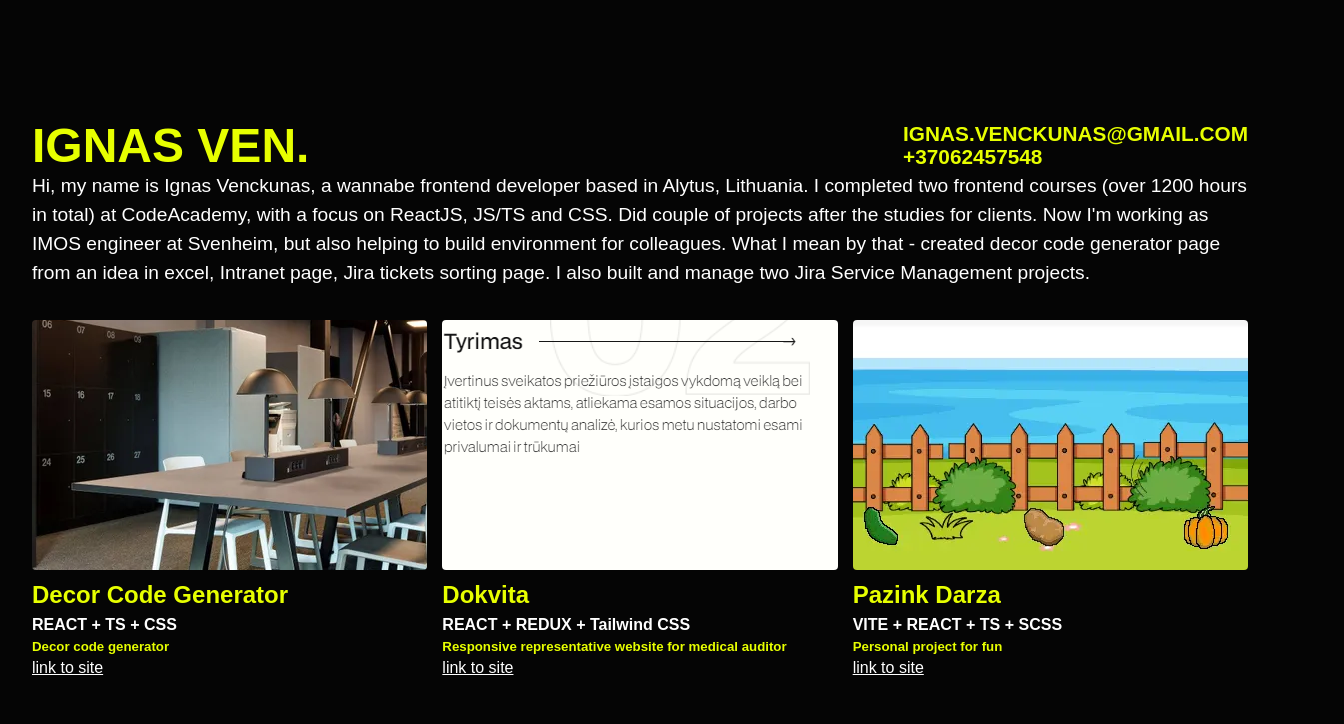
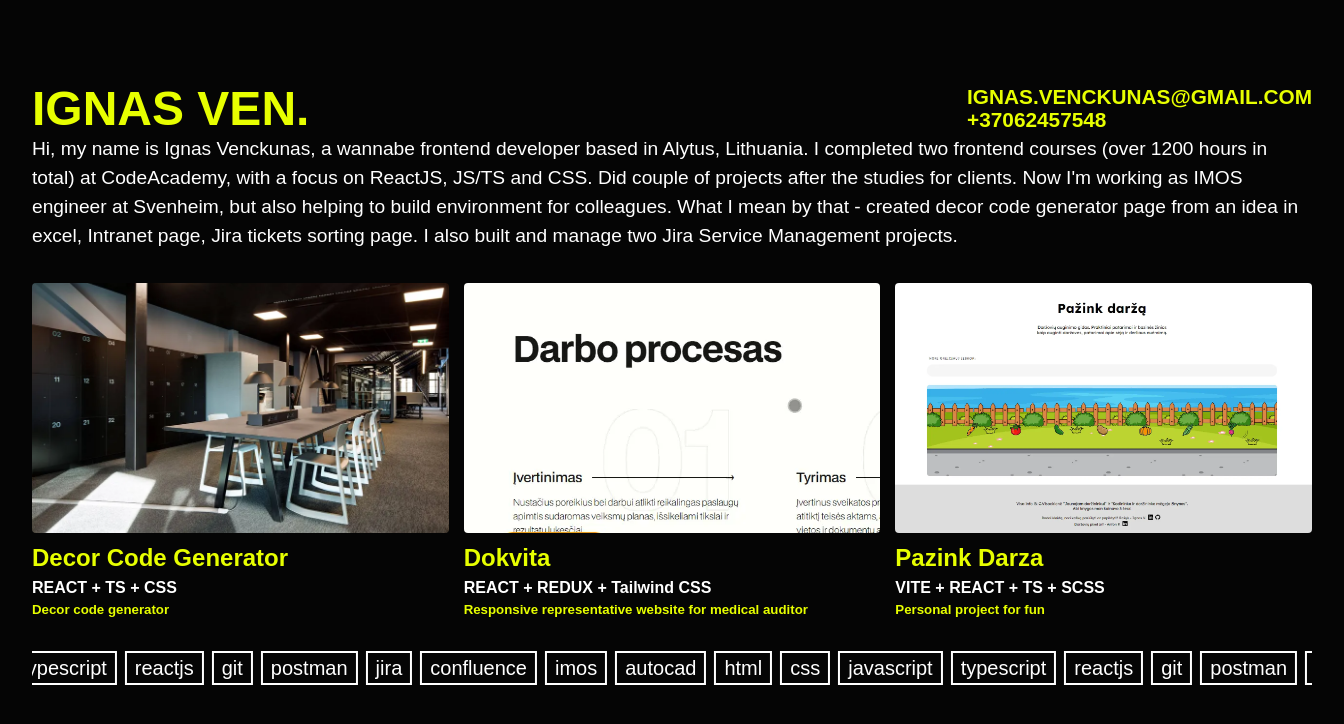
Before and after one commit to ignven/portfolio, a React (Vite) app: page / in a window 1280 px wide. Shown: the top 724 px of the page, 1344 px wide, since content can reach past the window. Built offline with nearby package versions, Linux system fonts and the light colour scheme.

Commit message:
skills section

```diff
--- a/src/App.tsx
+++ b/src/App.tsx
@@ -1,5 +1,6 @@
 import "./App.css";
 import Mid from "./components/Mid/Mid";
+import Skils from "./components/Skils/Skils";
 import Top from "./components/Top/Top";
 
 function App() {
@@ -7,6 +8,7 @@ function App() {
     <>
       <Top />
       <Mid />
+      <Skils />
     </>
   );
 }
--- a/src/components/Card/Card.tsx
+++ b/src/components/Card/Card.tsx
@@ -11,14 +11,11 @@ interface CardProps {
 function Card({ title, stack, description, image, link }: CardProps) {
   return (
     <div className="card__container">
-      <img src={image} alt={title} />
+      <img src={image} alt={title} onClick={() => window.open(link)} />
       <div className="card__title">
         <h2>{title}</h2>
         <h4>{stack}</h4>
         <h5>{description}</h5>
-        <a href={link} target="_blank">
-          link to site
-        </a>
       </div>
     </div>
   );
--- a/src/components/Mid/Mid.tsx
+++ b/src/components/Mid/Mid.tsx
@@ -24,7 +24,7 @@ const projectArray = [
     stack: "VITE + REACT + TS + SCSS",
     description: "Personal project for fun",
     image: pazinkdarza,
-    link: "https://pazinkdarza.vercel.app",
+    link: "https://pazinkdarza.lt",
   },
 ];
 
--- /dev/null
+++ b/src/components/Skils/Skils.tsx
@@ -0,0 +1,51 @@
+import "../styles.css";
+
+const skils = [
+  "html",
+  "css",
+  "javascript",
+  "typescript",
+  "reactjs",
+  "git",
+  "postman",
+  "jira",
+  "confluence",
+  "imos",
+  "autocad",
+  "html",
+  "css",
+  "javascript",
+  "typescript",
+  "reactjs",
+  "git",
+  "postman",
+  "jira",
+  "confluence",
+  "imos",
+  "autocad",
+  "html",
+  "css",
+  "javascript",
+  "typescript",
+  "reactjs",
+  "git",
+  "postman",
+  "jira",
+  "confluence",
+  "imos",
+  "autocad",
+];
+
+function Skils() {
+  return (
+    <div className="animation-container">
+      <div className="skills__track">
+        {[...skils, ...skils].map((s, i) => (
+          <p key={i}>{s}</p>
+        ))}
+      </div>
+    </div>
+  );
+}
+
+export default Skils;
--- a/src/components/styles.css
+++ b/src/components/styles.css
@@ -41,6 +41,7 @@ p {
 /* Single Card */
 
 .card__container {
+  margin-bottom: 2rem;
   h2,
   h5 {
     color: rgb(231, 255, 0);
@@ -50,10 +51,13 @@ p {
   }
   img {
     border-radius: 4px;
-    aspect-ratio: 1 / 1;
-    object-fit: none;
+    object-fit: cover;
     height: 250px;
     width: 100%;
+
+    &:hover {
+      cursor: pointer;
+    }
   }
 
   .card__title {
@@ -69,3 +73,33 @@ p {
     }
   }
 }
+
+/* Skils */
+
+.animation-container {
+  overflow: hidden;
+  width: 100%;
+}
+
+.skills__track {
+  display: inline-flex;
+  gap: 0.5rem;
+  white-space: nowrap;
+  animation: scrollTrack 60s linear infinite;
+}
+
+/* styling optional */
+.skills__track p {
+  font-size: 20px;
+  border: 2px solid white;
+  padding: 0 8px;
+}
+
+@keyframes scrollTrack {
+  0% {
+    transform: translateX(0);
+  }
+  100% {
+    transform: translateX(-50%);
+  }
+}
```
Also changed, not shown: src/assets/dokvita.webp.
